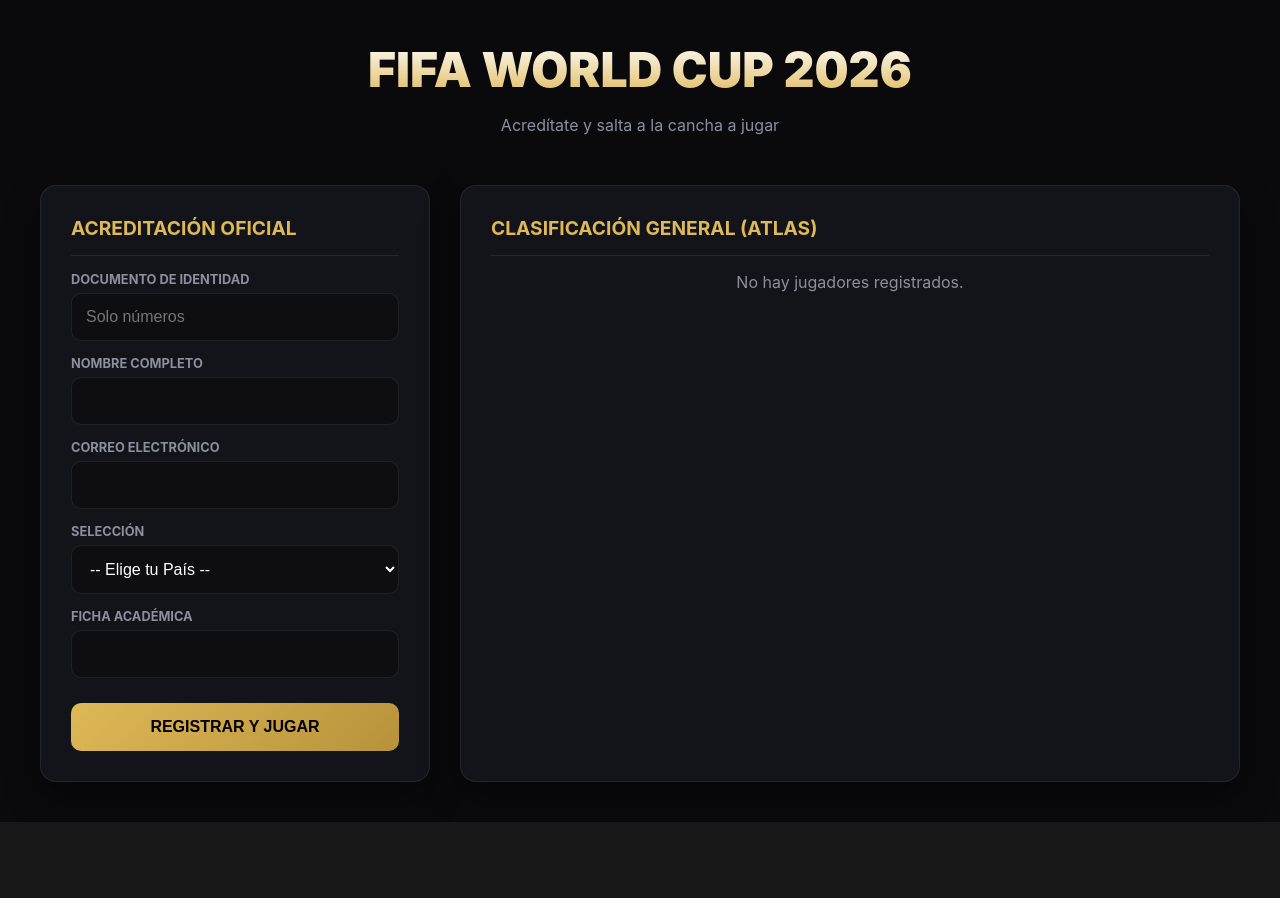
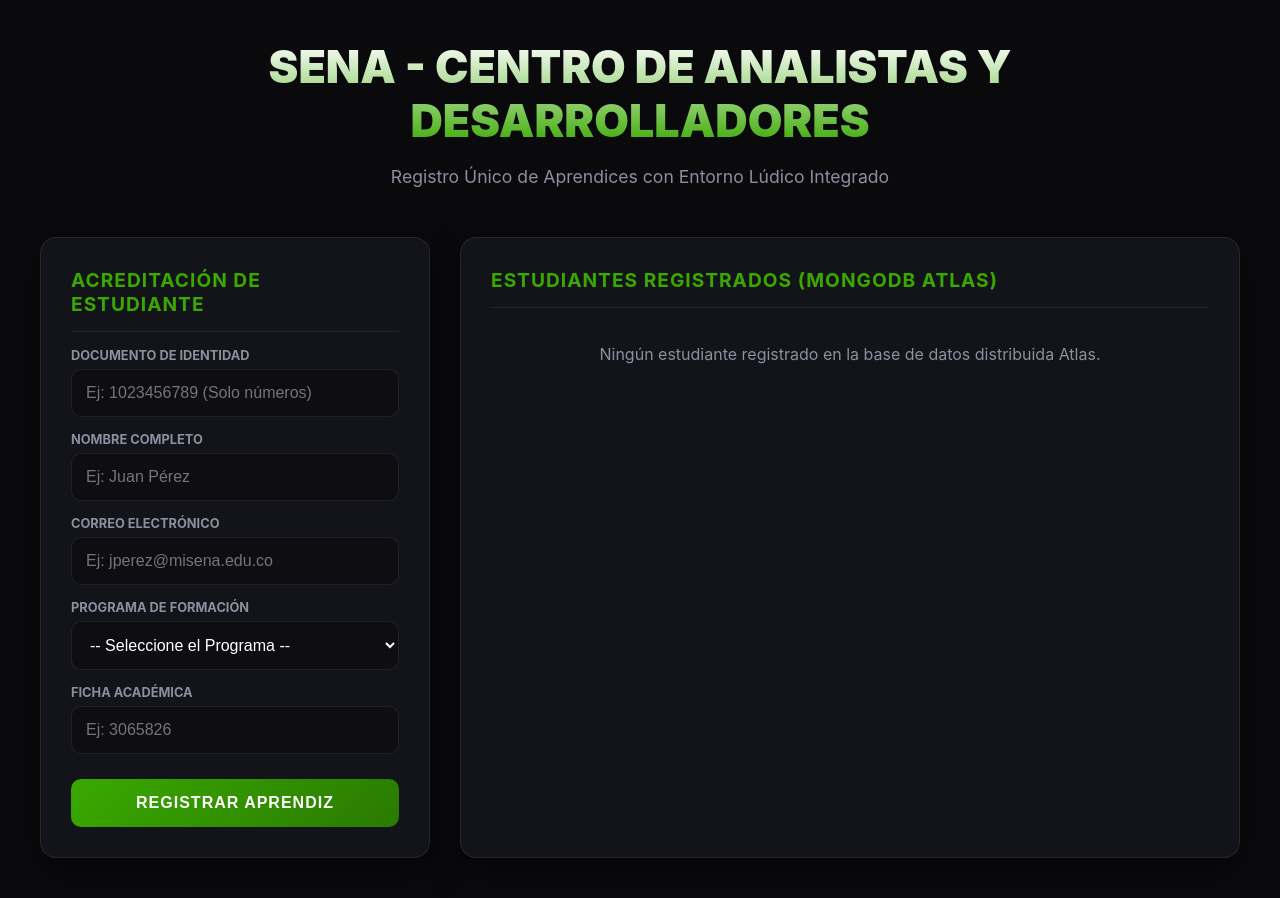
Before and after one commit to Brayanbii/june05, a Flask app: page / in a window 1280 px wide. Before the commit the page ends 822 px from the top, so only its background shows below. Run offline with Flask 3, Linux system fonts and the light colour scheme; data that the repository does not hold is empty.

Commit message:
Update index.html

```diff
--- a/templates/index.html
+++ b/templates/index.html
@@ -2,40 +2,40 @@
 <html lang="es">
 <head>
     <meta charset="UTF-8">
-    <title>FIFA World Cup 2026 - Central Station</title>
+    <title>SENA - Plataforma de Gestión de Estudiantes</title>
     <style>
-        :root { --bg-base: #0a0a0d; --bg-panel: #13141a; --gold: #dfb857; --text-main: #f3f4f6; --text-muted: #8b8f9e; --border: rgba(255,255,255,0.08); }
-        body { background-color: var(--bg-base); color: var(--text-main); font-family: -apple-system, sans-serif; margin: 0; padding: 0; }
+        :root { --bg-base: #0a0a0d; --bg-panel: #13141a; --sena-green: #39A900; --text-main: #f3f4f6; --text-muted: #8b8f9e; --border: rgba(255,255,255,0.08); }
+        body { background-color: var(--bg-base); color: var(--text-main); font-family: -apple-system, BlinkMacSystemFont, "Segoe UI", Roboto, sans-serif; margin: 0; padding: 0; }
         .container { max-width: 1200px; margin: 0 auto; padding: 40px 20px; }
         header { text-align: center; margin-bottom: 50px; }
-        h1 { font-size: 3rem; font-weight: 900; text-transform: uppercase; margin: 0; background: linear-gradient(180deg, #fff, var(--gold)); -webkit-background-clip: text; -webkit-text-fill-color: transparent; }
+        h1 { font-size: 2.8rem; font-weight: 900; text-transform: uppercase; margin: 0; background: linear-gradient(180deg, #fff, var(--sena-green)); -webkit-background-clip: text; -webkit-text-fill-color: transparent; }
         .grid { display: grid; grid-template-columns: 1fr 2fr; gap: 30px; }
         @media(max-width: 900px) { .grid { grid-template-columns: 1fr; } }
         .panel { background: var(--bg-panel); border: 1px solid var(--border); border-radius: 16px; padding: 30px; box-shadow: 0 15px 35px rgba(0,0,0,0.4); }
-        h2 { color: var(--gold); font-size: 1.2rem; text-transform: uppercase; margin-top: 0; border-bottom: 1px solid var(--border); padding-bottom: 15px; }
+        h2 { color: var(--sena-green); font-size: 1.2rem; text-transform: uppercase; margin-top: 0; border-bottom: 1px solid var(--border); padding-bottom: 15px; letter-spacing: 1px; }
         .form-group { margin-bottom: 15px; }
         label { display: block; font-size: 0.8rem; color: var(--text-muted); text-transform: uppercase; margin-bottom: 6px; font-weight: bold; }
-        input, select { width: 100%; padding: 14px; background: rgba(0,0,0,0.3); border: 1px solid var(--border); border-radius: 10px; color: #fff; font-size: 1rem; box-sizing: border-box; }
-        input:focus, select:focus { border-color: var(--gold); outline: none; }
-        .btn-submit { width: 100%; padding: 15px; background: linear-gradient(135deg, var(--gold), #b8923a); color: #000; font-weight: 800; font-size: 1rem; text-transform: uppercase; border: none; border-radius: 10px; cursor: pointer; margin-top: 10px; transition: 0.3s; }
-        .btn-submit:hover { transform: translateY(-2px); }
+        input, select { width: 100%; padding: 14px; background: rgba(0,0,0,0.3); border: 1px solid var(--border); border-radius: 10px; color: #fff; font-size: 1rem; box-sizing: border-box; transition: 0.2s; }
+        input:focus, select:focus { border-color: var(--sena-green); outline: none; box-shadow: 0 0 8px rgba(57,169,0,0.4); }
+        .btn-submit { width: 100%; padding: 15px; background: linear-gradient(135deg, var(--sena-green), #2a7a00); color: #fff; font-weight: 800; font-size: 1rem; text-transform: uppercase; border: none; border-radius: 10px; cursor: pointer; margin-top: 10px; transition: 0.3s; letter-spacing: 1px; }
+        .btn-submit:hover { transform: translateY(-2px); box-shadow: 0 5px 15px rgba(57,169,0,0.4); }
         .alert { padding: 15px; border-radius: 10px; margin-bottom: 25px; font-weight: bold; text-align: center; border: 1px solid; }
         .alert-success { background: rgba(0,255,135,0.1); color: #00ff87; border-color: #00ff87; }
         .alert-danger { background: rgba(255,77,77,0.1); color: #ff4d4d; border-color: #ff4d4d; }
         table { width: 100%; border-collapse: collapse; }
         th { text-align: left; padding: 15px; color: var(--text-muted); font-size: 0.8rem; text-transform: uppercase; border-bottom: 1px solid var(--border); }
         td { padding: 15px; border-bottom: 1px solid rgba(255,255,255,0.02); vertical-align: middle; }
-        .flag-small { width: 30px; border-radius: 3px; vertical-align: middle; margin-right: 10px; box-shadow: 0 0 5px rgba(0,0,0,0.5); }
-        .btn-play { background: rgba(0,255,135,0.1); color: #00ff87; border: 1px solid rgba(0,255,135,0.3); padding: 8px 15px; border-radius: 6px; text-decoration: none; font-weight: bold; font-size: 0.8rem; text-transform: uppercase; }
-        .btn-play:hover { background: #00ff87; color: #000; }
+        .flag-small { width: 24px; border-radius: 3px; vertical-align: middle; margin-right: 8px; }
+        .btn-play { background: rgba(57,169,0,0.1); color: #39A900; border: 1px solid rgba(57,169,0,0.3); padding: 8px 15px; border-radius: 6px; text-decoration: none; font-weight: bold; font-size: 0.8rem; text-transform: uppercase; transition: 0.2s; }
+        .btn-play:hover { background: var(--sena-green); color: #fff; }
     </style>
 </head>
 <body>
 
 <div class="container">
     <header>
-        <h1>FIFA World Cup 2026</h1>
-        <p style="color: var(--text-muted);">Acredítate y salta a la cancha a jugar</p>
+        <h1>SENA - Centro de Analistas y Desarrolladores</h1>
+        <p style="color: var(--text-muted); font-size: 1.1rem;">Registro Único de Aprendices con Entorno Lúdico Integrado</p>
     </header>
 
     {% if mensaje %}
@@ -44,68 +44,76 @@
 
     <div class="grid">
         <div class="panel">
-            <h2>Acreditación Oficial</h2>
+            <h2>Acreditación de Estudiante</h2>
             <form method="POST" action="/">
                 <div class="form-group">
                     <label>Documento de Identidad</label>
-                    <input type="text" name="documento" required placeholder="Solo números">
+                    <input type="text" name="documento" required placeholder="Ej: 1023456789 (Solo números)">
                 </div>
                 <div class="form-group">
                     <label>Nombre Completo</label>
-                    <input type="text" name="nombre" required>
+                    <input type="text" name="nombre" required placeholder="Ej: Juan Pérez">
                 </div>
                 <div class="form-group">
                     <label>Correo Electrónico</label>
-                    <input type="email" name="correo" required>
+                    <input type="email" name="correo" required placeholder="Ej: jperez@misena.edu.co">
                 </div>
                 <div class="form-group">
-                    <label>Selección</label>
-                    <select name="equipo" required>
-                        <option value="">-- Elige tu País --</option>
-                        {% for pais in selecciones %}
-                            <option value="{{ pais.nombre }}">{{ pais.nombre }}</option>
+                    <label>Programa de Formación</label>
+                    <select name="programa" required>
+                        <option value="">-- Seleccione el Programa --</option>
+                        {% for prog in programas %}
+                            <option value="{{ prog.nombre }}">{{ prog.nombre }}</option>
                         {% endfor %}
                     </select>
                 </div>
                 <div class="form-group">
                     <label>Ficha Académica</label>
-                    <input type="text" name="ficha" required>
+                    <input type="text" name="ficha" required placeholder="Ej: 3065826">
                 </div>
-                <button type="submit" class="btn-submit">Registrar y Jugar</button>
+                <button type="submit" class="btn-submit">Registrar Aprendiz</button>
             </form>
         </div>
 
         <div class="panel" style="overflow-x: auto;">
-            <h2>Clasificación General (Atlas)</h2>
-            {% if dts %}
+            <h2>Estudiantes Registrados (MongoDB Atlas)</h2>
+            {% if estudiantes %}
                 <table>
                     <thead>
                         <tr>
-                            <th>Jugador (DT)</th>
-                            <th>Nación</th>
-                            <th>Estadísticas</th>
+                            <th>Estudiante</th>
+                            <th>Programa de Formación</th>
+                            <th>Contacto / Ficha</th>
+                            <th>Rendimiento Lúdico</th>
                             <th>Acción</th>
                         </tr>
                     </thead>
                     <tbody>
-                        {% for dt in dts %}
+                        {% for est in estudiantes %}
                             <tr>
-                                <td><strong>{{ dt.nombre }}</strong><br><span style="font-size:0.75rem; color:#8b8f9e;">Ficha: {{ dt.ficha }}</span></td>
                                 <td>
-                                    <img src="https://flagcdn.com/w40/{{ dt.iso }}.png" class="flag-small" alt="bandera">
-                                    {{ dt.equipo }}
+                                    <strong>{{ est.nombre }}</strong><br>
+                                    <span style="font-size:0.75rem; color:#8b8f9e;">CC: {{ est.documento }}</span>
                                 </td>
                                 <td>
-                                    <strong>🏆 {{ dt.puntos }} PTS</strong><br>
-                                    <span style="font-size:0.75rem; color:var(--text-muted);">PJs: {{ dt.partidos_jugados }} | GF: {{ dt.goles_favor }}</span>
+                                    <img src="https://flagcdn.com/w40/{{ est.iso }}.png" class="flag-small" alt="icon">
+                                    <span style="font-size: 0.9rem;">{{ est.programa }}</span>
                                 </td>
-                                <td><a href="/jugar/{{ dt.documento }}" class="btn-play">🎮 Jugar</a></td>
+                                <td>
+                                    <span style="font-size: 0.85rem; color: var(--text-main);">{{ est.correo }}</span><br>
+                                    <span style="font-size:0.75rem; color:var(--text-muted);">Ficha: {{ est.ficha }}</span>
+                                </td>
+                                <td>
+                                    <strong>🏆 {{ est.puntos }} PTS</strong><br>
+                                    <span style="font-size:0.75rem; color:var(--text-muted);">PJs: {{ est.partidos_jugados }} | GF: {{ est.goles_favor }}</span>
+                                </td>
+                                <td><a href="/jugar/{{ est.documento }}" class="btn-play">🎮 Entrar</a></td>
                             </tr>
                         {% endfor %}
                     </tbody>
                 </table>
             {% else %}
-                <p style="color: var(--text-muted); text-align: center;">No hay jugadores registrados.</p>
+                <p style="color: var(--text-muted); text-align: center; padding: 20px;">Ningún estudiante registrado en la base de datos distribuida Atlas.</p>
             {% endif %}
         </div>
     </div>
```
